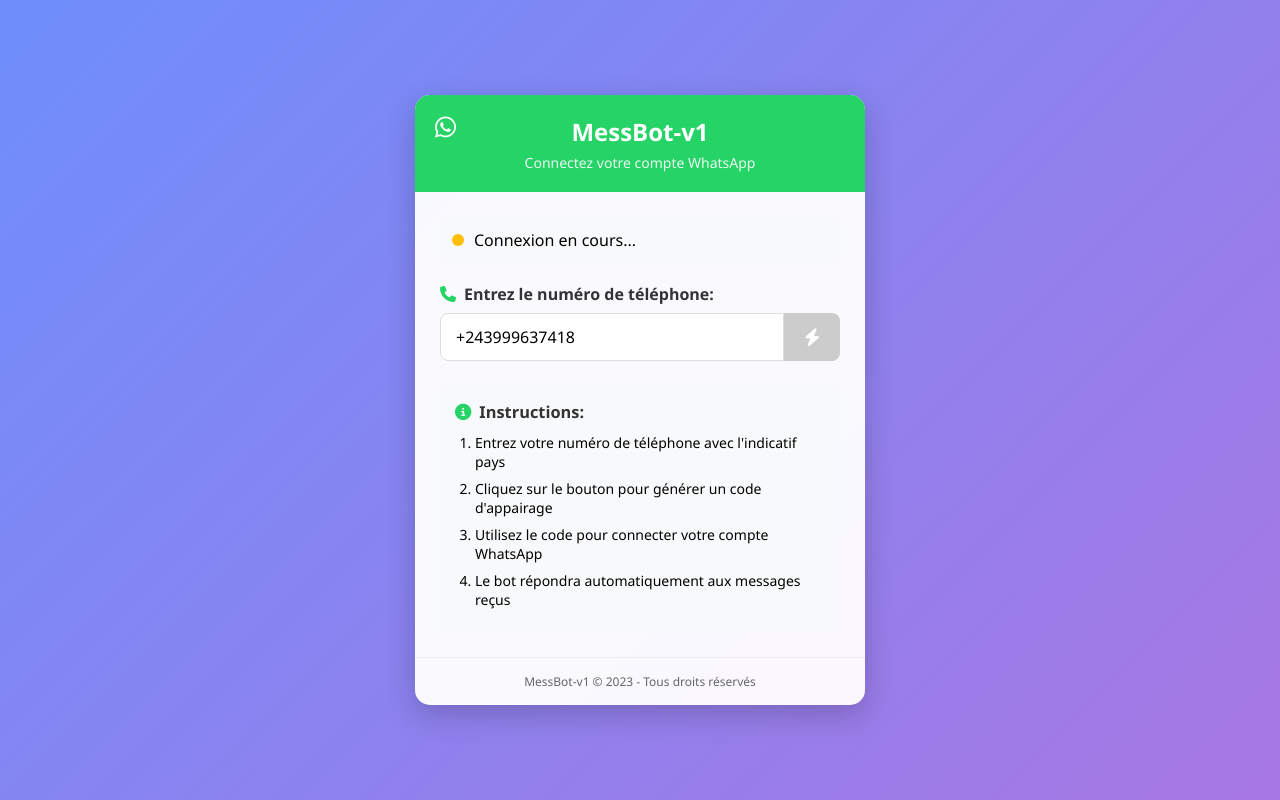
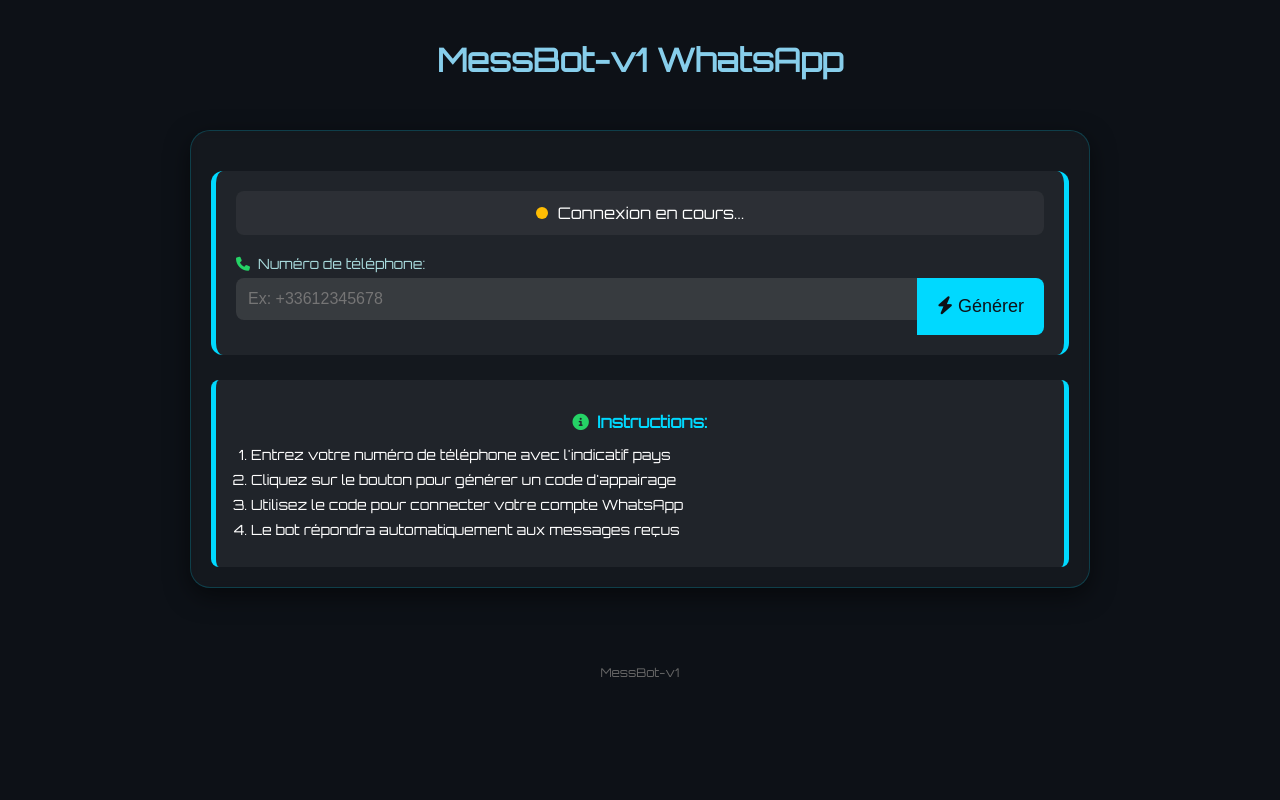
Before and after one commit to messieGojo/Messbot-v1, a website: page public/index.html in a window 1280 px wide. Drawn offline with nearby package versions, Linux system fonts and the light colour scheme; no server answers.

Commit message:
Update index.html

```diff
--- a/public/index.html
+++ b/public/index.html
@@ -4,70 +4,146 @@
     <meta charset="UTF-8">
     <meta name="viewport" content="width=device-width, initial-scale=1.0">
     <title>MessBot-v1 WhatsApp</title>
+    <link href="https://fonts.googleapis.com/css2?family=Orbitron&display=swap" rel="stylesheet">
     <link rel="stylesheet" href="https://cdnjs.cloudflare.com/ajax/libs/font-awesome/6.4.0/css/all.min.css">
     <script src="/socket.io/socket.io.js"></script>
     <style>
         * {
-            margin: 0;
-            padding: 0;
             box-sizing: border-box;
-            font-family: 'Segoe UI', Tahoma, Geneva, Verdana, sans-serif;
         }
 
         body {
-            background: linear-gradient(135deg, #6e8efb, #a777e3);
-            min-height: 100vh;
+            font-family: 'Orbitron', georgia;
+            background: #0d1117;
+            color: #ffffff;
+            margin: 0;
+            padding: 20px;
             display: flex;
             justify-content: center;
             align-items: center;
-            padding: 20px;
+            flex-direction: column;
+            text-align: center;
+        }
+
+        h1 {
+            color: skyblue;
+            margin: 20px 0;
         }
 
         .container {
-            background: rgba(255, 255, 255, 0.95);
-            border-radius: 15px;
-            box-shadow: 0 10px 30px rgba(0, 0, 0, 0.2);
             width: 100%;
-            max-width: 450px;
-            overflow: hidden;
+            max-width: 900px;
+            margin: 30px auto;
+            padding: 20px;
+            background: rgba(255, 255, 255, 0.03);
+            border-radius: 20px;
+            box-shadow: 0 8px 25px rgba(0, 0, 0, 0.5);
+            border: 1px solid rgba(0, 217, 255, 0.2);
+            backdrop-filter: blur(5px);
         }
 
-        .header {
-            background: #25D366;
-            color: white;
-            text-align: center;
+        section {
+            margin-top: 20px;
             padding: 20px;
-            position: relative;
+            border-radius: 12px;
+            background: rgba(255, 255, 255, 0.05);
+            border-left: 5px solid #00d9ff;
+            border-right: 5px solid #00d9ff;
+            transition: transform 0.3s ease;
         }
 
-        .header h1 {
-            font-size: 24px;
-            margin-bottom: 5px;
+        section:hover {
+            transform: scale(1.03);
         }
 
-        .header p {
+        form label {
+            display: block;
+            text-align: left;
+            margin-bottom: 6px;
             font-size: 14px;
-            opacity: 0.9;
+            color: #a8dadc;
         }
 
-        .logo {
-            position: absolute;
-            top: 15px;
-            left: 20px;
-            font-size: 24px;
+        form input,
+        form textarea {
+            width: 100%;
+            padding: 12px;
+            margin-bottom: 15px;
+            border: none;
+            border-radius: 8px;
+            background: rgba(255, 255, 255, 0.1);
+            color: #fff;
+            font-size: 16px;
+            outline: none;
+            transition: background 0.3s ease;
         }
 
-        .content {
-            padding: 25px;
+        form input:focus,
+        form textarea:focus {
+            background: rgba(255, 255, 255, 0.2);
+        }
+
+        form textarea {
+            resize: vertical;
+            min-height: 100px;
+        }
+
+        .btn {
+            padding: 12px 20px;
+            background: #00d9ff;
+            color: #0d1117;
+            border: none;
+            border-radius: 8px;
+            cursor: pointer;
+            font-size: 16px;
+            transition: all 0.3s ease;
+            text-decoration: none;
+            display: inline-block;
+        }
+
+        .btn:hover {
+            background: #00b3cc;
+            transform: scale(1.05);
+        }
+
+        .whatsapp-link {
+            margin-top: 20px;
+        }
+
+        img {
+            max-width: 100%;
+            height: 200px;
+            aspect-ratio: 16/9;
+            object-fit: cover;
+            border-radius: 8px;
+            margin: 15px 0;
+            box-shadow: 0 0 3px rgba(0, 217, 255, 0.8);
+            transition: transform 0.3s ease;
+        }
+
+        img:hover {
+            transform: scale(1.05);
+            box-shadow: 0 0 20px rgba(0, 217, 255, 0.8);
+        }
+
+        @media (max-width: 768px) {
+            body {
+                padding: 10px;
+            }
+
+            .container {
+                padding: 15px;
+            }
         }
 
         .status-container {
             display: flex;
             align-items: center;
+            justify-content: center;
             margin-bottom: 20px;
             padding: 12px;
             border-radius: 8px;
-            background: #f8f9fa;
+            background: rgba(255, 255, 255, 0.05);
         }
 
         .status-indicator {
@@ -89,58 +165,19 @@
             background: #FF4B4B;
         }
 
-        .input-group {
-            margin-bottom: 20px;
-        }
-
-        .input-group label {
-            display: block;
-            margin-bottom: 8px;
-            font-weight: 600;
-            color: #333;
-        }
-
         .input-with-button {
             display: flex;
         }
 
         .input-with-button input {
             flex: 1;
-            padding: 12px 15px;
-            border: 1px solid #ddd;
             border-radius: 8px 0 0 8px;
-            font-size: 16px;
-            outline: none;
-            transition: border-color 0.3s;
-        }
-
-        .input-with-button input:focus {
-            border-color: #25D366;
         }
 
         .input-with-button button {
-            background: #25D366;
-            color: white;
-            border: none;
             border-radius: 0 8px 8px 0;
             padding: 0 20px;
-            cursor: pointer;
-            transition: background 0.3s;
             font-size: 18px;
-        }
-
-        .input-with-button button:hover {
-            background: #128C7E;
-        }
-
-        .input-with-button button:disabled {
-            background: #ccc;
-            cursor: not-allowed;
-        }
-
-        .result-container {
-            margin-top: 25px;
-            text-align: center;
         }
 
         .pairing-code {
@@ -152,13 +189,13 @@
             padding: 15px;
             border: 2px dashed #25D366;
             border-radius: 8px;
-            background: #f0fff4;
+            background: rgba(37, 211, 102, 0.1);
         }
 
         .error-message {
             color: #FF4B4B;
             padding: 12px;
-            background: #fff0f0;
+            background: rgba(255, 75, 75, 0.1);
             border-radius: 8px;
             margin-top: 15px;
             border-left: 4px solid #FF4B4B;
@@ -167,7 +204,7 @@
         .success-message {
             color: #25D366;
             padding: 12px;
-            background: #f0fff4;
+            background: rgba(37, 211, 102, 0.1);
             border-radius: 8px;
             margin-top: 15px;
             border-left: 4px solid #25D366;
@@ -180,14 +217,16 @@
         .instructions {
             margin-top: 25px;
             padding: 15px;
-            background: #f8f9fa;
+            background: rgba(255, 255, 255, 0.05);
             border-radius: 8px;
             font-size: 14px;
+            text-align: left;
         }
 
         .instructions h3 {
             margin-bottom: 10px;
-            color: #333;
+            color: #00d9ff;
+            text-align: center;
         }
 
         .instructions ol {
@@ -203,7 +242,7 @@
             padding: 15px;
             color: #666;
             font-size: 12px;
-            border-top: 1px solid #eee;
+            margin-top: 20px;
         }
 
         .whatsapp-icon {
@@ -213,43 +252,36 @@
     </style>
 </head>
 <body>
+    <h1>MessBot-v1 WhatsApp</h1>
+
     <div class="container">
-        <div class="header">
-            <div class="logo">
-                <i class="fab fa-whatsapp"></i>
-            </div>
-            <h1>MessBot-v1</h1>
-            <p>Connectez votre compte WhatsApp</p>
-        </div>
-
-        <div class="content">
+        <section>
             <div class="status-container">
                 <div class="status-indicator status-connecting"></div>
                 <span id="status-text">Connexion en cours...</span>
             </div>
 
-            <div class="input-group">
-                <label for="phone-number"><i class="fas fa-phone whatsapp-icon"></i>Entrez le numéro de téléphone:</label>
+            <form id="pairing-form">
+                <label for="phone-number"><i class="fas fa-phone whatsapp-icon"></i>Numéro de téléphone:</label>
                 <div class="input-with-button">
                     <input type="text" id="phone-number" placeholder="Ex: +33612345678" inputmode="numeric">
-                    <button id="generate-btn">
-                        <i class="fas fa-bolt"></i>
+                    <button type="submit" class="btn" id="generate-btn">
+                        <i class="fas fa-bolt"></i> Générer
                     </button>
                 </div>
-            </div>
+            </form>
 
             <div id="error-container" class="error-message hidden"></div>
             <div id="success-container" class="success-message hidden"></div>
 
-            <div class="result-container">
             <div id="pairing-container" class="hidden">
                 <h3><i class="fas fa-code whatsapp-icon"></i>Code d'appairage</h3>
                 <div class="pairing-code" id="pairing-code"></div>
                 <p>Entrez ce code dans WhatsApp > Paramètres > Appareils connectés > Associer un appareil</p>
             </div>
-            </div>
+        </section>
 
-            <div class="instructions">
+        <section class="instructions">
             <h3><i class="fas fa-info-circle whatsapp-icon"></i>Instructions:</h3>
             <ol>
                 <li>Entrez votre numéro de téléphone avec l'indicatif pays</li>
@@ -257,12 +289,11 @@
                 <li>Utilisez le code pour connecter votre compte WhatsApp</li>
                 <li>Le bot répondra automatiquement aux messages reçus</li>
             </ol>
-            </div>
+        </section>
     </div>
 
     <div class="footer">
-            <p>MessBot-v1 &copy; 2023 - Tous droits réservés</p>
-        </div>
+        <p>MessBot-v1</p>
     </div>
 
     <script>
@@ -275,6 +306,7 @@
         const successContainer = document.getElementById('success-container');
         const pairingContainer = document.getElementById('pairing-container');
         const pairingCodeElement = document.getElementById('pairing-code');
+        const pairingForm = document.getElementById('pairing-form');
 
         socket.on('status', (status) => {
             statusText.textContent = status;
@@ -307,7 +339,8 @@
             generateBtn.disabled = false;
         });
 
-        generateBtn.addEventListener('click', () => {
+        pairingForm.addEventListener('submit', (e) => {
+            e.preventDefault();
             const phoneNumber = phoneInput.value.trim();
             if (!phoneNumber) {
                 showError('Veuillez entrer un numéro de téléphone');
@@ -332,11 +365,7 @@
             successContainer.classList.add('hidden');
         }
 
-
         hideAllMessages();
-        generateBtn.disabled = true;
-
-                phoneInput.value = '+243999637418';
             </script>
 </body>
 </html>
```
Lines whose indentation alone changed are shown as unchanged.
